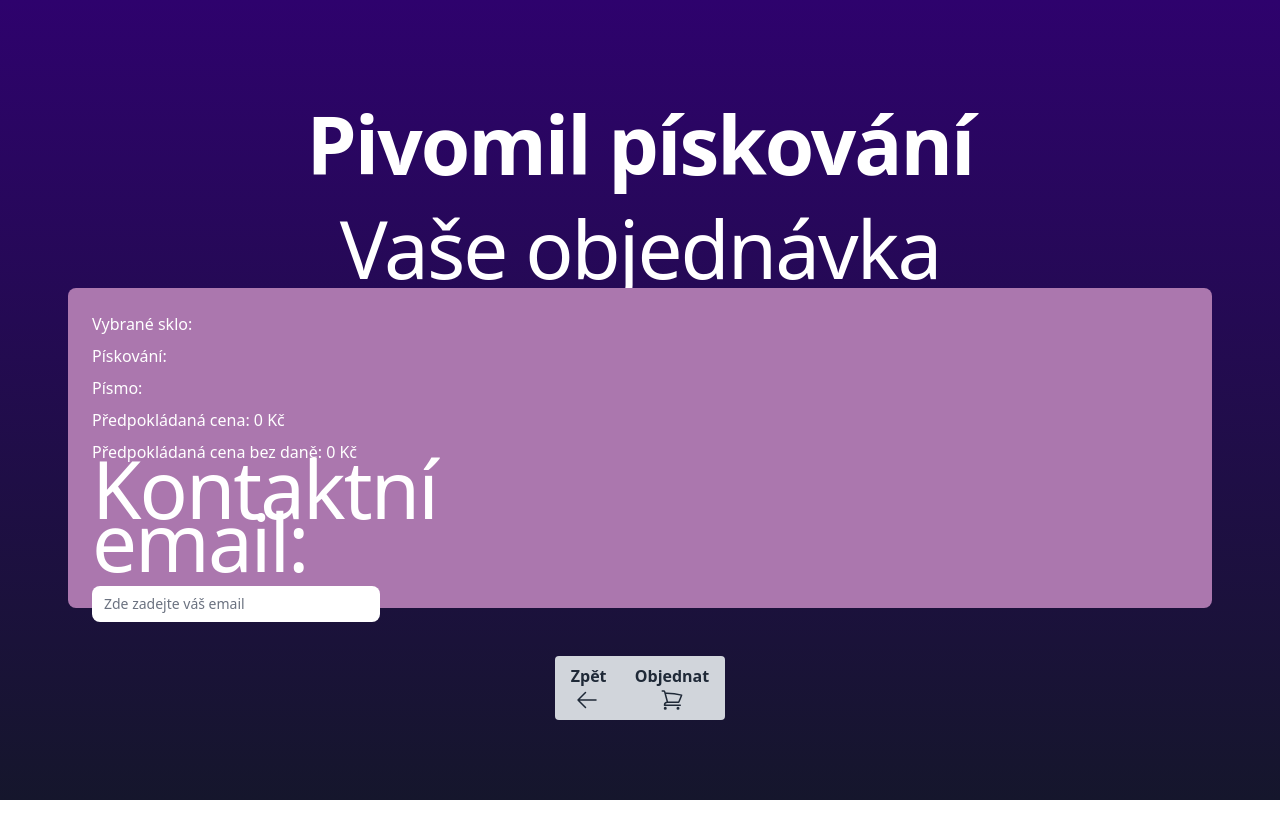
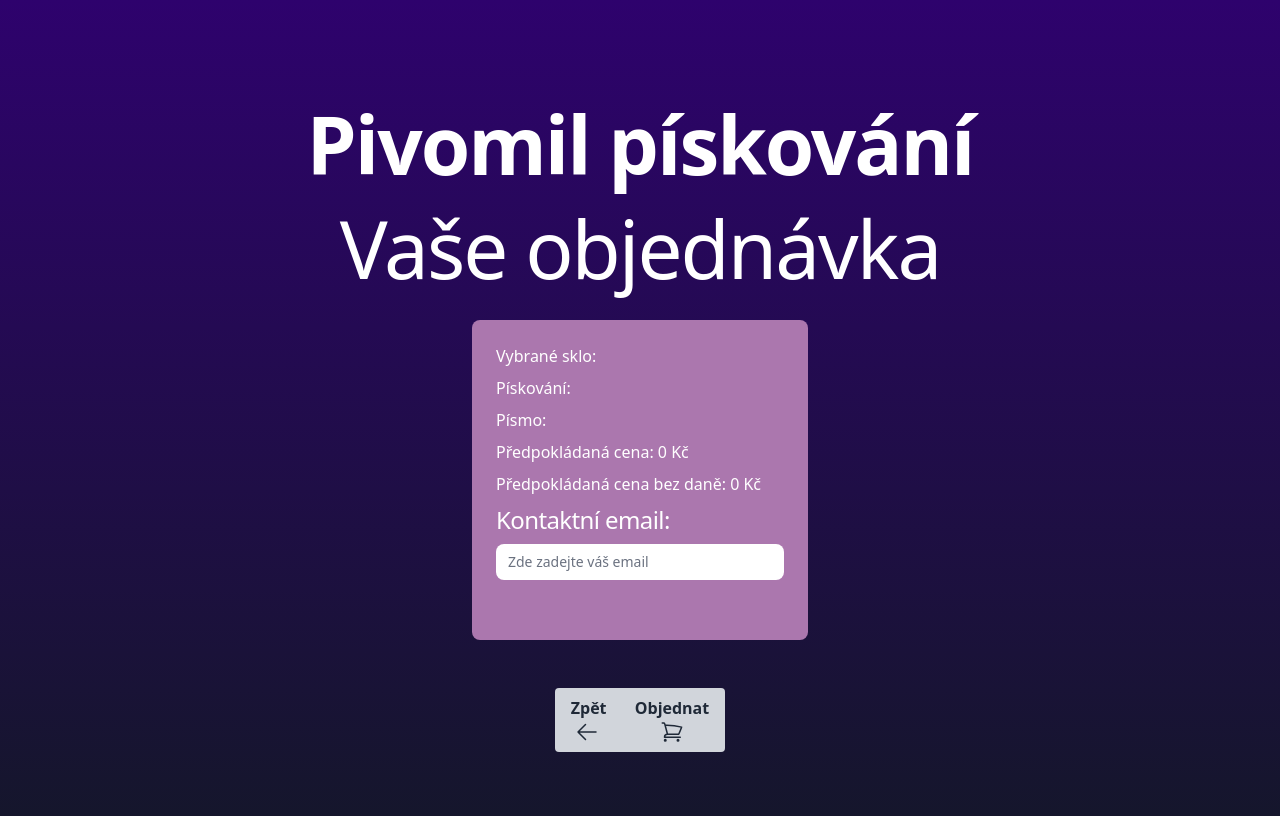
Before and after one commit to ViktorVonlex/bp-pivomil, a Next.js app: page /finalize in a window 1280 px wide. Built offline with nearby package versions, Linux system fonts and the light colour scheme.

Commit message:
Uhezkani

```diff
--- a/src/pages/finalize.tsx
+++ b/src/pages/finalize.tsx
@@ -42,7 +42,7 @@ const Finalize: NextPage = () => {
             <h2 className="text-2xl text-center tracking-tight text-white sm:text-[5rem]">
                 Vaše objednávka
             </h2>
-            <div className="bg-[#AB77AE] w-11/12 p-6 rounded-lg flex h-80 container flex-col mt-[-24px]">
+            <div className="bg-[#AB77AE] w-11/12 md:mt-2 sm:w-auto p-6 rounded-lg flex h-80 container flex-col mt-[-24px]">
 
                 <p className="text-white mb-2">Vybrané sklo: {selectedProduct?.name}</p>
                 <p className="text-white mb-2">Pískování: {service.toUpperCase()}</p>
@@ -51,7 +51,7 @@ const Finalize: NextPage = () => {
                 <p className="text-white mb-2">Předpokládaná cena bez daně: {(finalPrice / 1.21).toFixed(0)} Kč</p>
 
                 <div className="w-72">
-                    <label htmlFor="email" className="pageHeader">
+                    <label htmlFor="email" className="text-2xl text-center tracking-tight text-white">
                         Kontaktní email:
                     </label>
                     <div className="relative rounded-md mt-2">
--- a/src/pages/glassSelection/[glassType].tsx
+++ b/src/pages/glassSelection/[glassType].tsx
@@ -27,7 +27,7 @@ const Glass: NextPage<Props> = ({ res }) => {
 
   return (
     <>
-    <div className="bg-[#AB77AE] w-11/12 p-6 rounded-lg flex container flex-col items-center justify-center gap-10">
+    <div className="bg-[#AB77AE] w-11/12 sm:w-auto md:p-7 p-6 rounded-lg flex container flex-col items-center justify-center gap-10">
       <h2 className="pageHeader mb-[-1.5rem] sm:text-5xl">
         Vyberte pískované sklo
       </h2>
--- a/src/pages/glassSelection/typeSelection/text/index.tsx
+++ b/src/pages/glassSelection/typeSelection/text/index.tsx
@@ -51,7 +51,7 @@ const Text: NextPage = () => {
 
     return (
         <>
-        <div className="bg-[#AB77AE] w-11/12 p-6 rounded-lg flex h-80 container flex-col items-center">
+        <div className="bg-[#AB77AE] w-11/12 sm:w-auto md:p-7 p-6 rounded-lg flex h-80 container flex-col items-center">
             <div className="flex-row">
 
                 <h2 className="pageHeader text-center sm:text-5xl sm:mb-3 mx-auto">
@@ -78,7 +78,7 @@ const Text: NextPage = () => {
                 <TextInput setWordCounter={setWordCounter} />
             </div>
             {wordCounter > 0 &&
-                <p className="text-white h-7 mt-12">
+                <p className="text-white sm:text-lg md:text-xl h-7 mt-12 sm:mt-8">
                     Předpokládaná cena pískování: {price} Kč
                 </p>
             }
```
